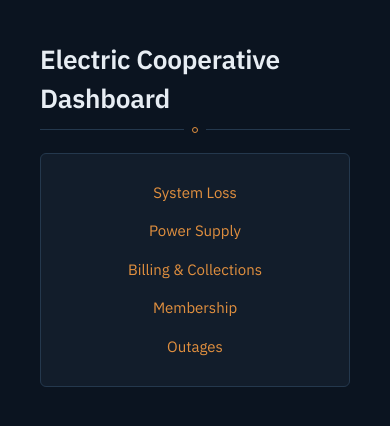
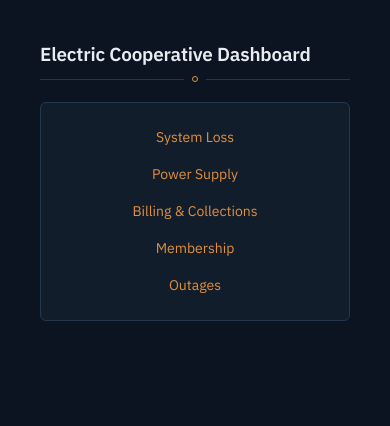
Before and after one commit to fallen0818/dashboard4EC, a Next.js app: page / in a window 390 px wide. Shown: the top 426 px of the page. Built offline with nearby package versions, Linux system fonts and the light colour scheme; no server answers.

Commit message:
Make dashboard responsive for small screens; add favicon

```diff
--- a/src/app/globals.css
+++ b/src/app/globals.css
@@ -309,9 +309,78 @@ a:focus-visible, button:focus-visible, input:focus-visible {
   outline-offset: 2px;
 }
 
-/* Mobile */
+/* ============================================
+   Responsive / small screens
+   ============================================ */
+
+/* Tablet: trim the generous desktop padding */
+@media (max-width: 900px) {
+  .content { padding: 24px 20px; }
+  .stat-row { gap: 24px; }
+}
+
+/* Phone */
 @media (max-width: 720px) {
+  html, body { font-size: 14px; }
+
+  /* Shell stacks; sidebar becomes a sticky horizontal tab bar */
   .app-shell { flex-direction: column; }
-  .sidebar { width: 100%; border-right: none; border-bottom: 1px solid var(--line); }
-  .content { padding: 20px; }
+  .sidebar {
+    width: 100%;
+    border-right: none;
+    border-bottom: 1px solid var(--line);
+    padding: 0;
+    position: sticky;
+    top: 0;
+    z-index: 20;
+  }
+  .sidebar-title {
+    padding: 12px 16px;
+    margin-bottom: 0;
+  }
+  .sidebar nav {
+    display: flex;
+    overflow-x: auto;
+    -webkit-overflow-scrolling: touch;
+    scrollbar-width: none;
+  }
+  .sidebar nav::-webkit-scrollbar { display: none; }
+  .sidebar-link {
+    border-left: none;
+    border-bottom: 2px solid transparent;
+    padding: 12px 14px;
+    white-space: nowrap;
+    flex-shrink: 0;
+  }
+  .sidebar-link.active {
+    border-left-color: transparent;
+    border-bottom-color: var(--copper);
+  }
+
+  .topbar { padding: 10px 16px; }
+  .content { padding: 16px 14px; }
+
+  h1 { font-size: 1.35rem; }
+  h2 { font-size: 1.1rem; }
+
+  /* Cards a touch tighter, left-aligned reads better narrow */
+  .card { padding: 16px 14px; }
+
+  /* Stats wrap without huge gaps */
+  .stat-row { gap: 16px 22px; }
+  .stat-value { font-size: 1.15rem; }
+
+  /* Wide tables scroll sideways instead of cramming every column */
+  .card > table {
+    display: block;
+    overflow-x: auto;
+    -webkit-overflow-scrolling: touch;
+    white-space: nowrap;
+  }
+  th, td { padding: 8px; }
+
+  /* Modal forms hug the screen */
+  .form-field input,
+  .form-field select,
+  .form-field textarea { font-size: 16px; } /* 16px avoids iOS zoom-on-focus */
 }
--- a/src/app/login/page.tsx
+++ b/src/app/login/page.tsx
@@ -35,9 +35,10 @@ export default function LoginPage() {
         display: 'flex',
         alignItems: 'center',
         justifyContent: 'center',
+        padding: 16,
       }}
     >
-      <div className="card" style={{ width: 340 }}>
+      <div className="card" style={{ width: '100%', maxWidth: 340 }}>
         <div className="sld-divider"><span className="sld-node" /></div>
         <h1>Sign in</h1>
         <p style={{ color: 'var(--text-muted)', fontSize: '0.85rem', marginTop: 0 }}>
--- a/src/components/dashboard/membership/MembershipDashboard.tsx
+++ b/src/components/dashboard/membership/MembershipDashboard.tsx
@@ -31,7 +31,7 @@ export default function MembershipDashboard({ branchId }: Props) {
 
   return (
     <div>
-      <div style={{ display: 'flex', justifyContent: 'space-between', alignItems: 'center' }}>
+      <div style={{ display: 'flex', justifyContent: 'space-between', alignItems: 'center', gap: 12, flexWrap: 'wrap' }}>
         <h1 style={{ margin: 0 }}>Membership</h1>
         <button onClick={() => setFormOpen(true)}>+ Add Record</button>
       </div>
--- a/src/components/dashboard/outages/OutagesDashboard.tsx
+++ b/src/components/dashboard/outages/OutagesDashboard.tsx
@@ -28,7 +28,7 @@ export default function OutagesDashboard({ branchId }: Props) {
 
   return (
     <div>
-      <div style={{ display: 'flex', justifyContent: 'space-between', alignItems: 'center' }}>
+      <div style={{ display: 'flex', justifyContent: 'space-between', alignItems: 'center', gap: 12, flexWrap: 'wrap' }}>
         <h1 style={{ margin: 0 }}>Outages / Service Interruptions</h1>
         <button onClick={() => setFormOpen(true)}>+ Log Outage</button>
       </div>
--- a/src/components/dashboard/power-supply/PowerSupplyDashboard.tsx
+++ b/src/components/dashboard/power-supply/PowerSupplyDashboard.tsx
@@ -31,7 +31,7 @@ export default function PowerSupplyDashboard({ branchId }: Props) {
 
   return (
     <div>
-      <div style={{ display: 'flex', justifyContent: 'space-between', alignItems: 'center' }}>
+      <div style={{ display: 'flex', justifyContent: 'space-between', alignItems: 'center', gap: 12, flexWrap: 'wrap' }}>
         <h1 style={{ margin: 0 }}>Power Supply &amp; WESM Pricing</h1>
         <button onClick={() => setFormOpen(true)}>+ Add Record</button>
       </div>
--- a/src/components/dashboard/system-loss/SystemLossDashboard.tsx
+++ b/src/components/dashboard/system-loss/SystemLossDashboard.tsx
@@ -27,7 +27,7 @@ export default function SystemLossDashboard({ branchId }: Props) {
 
   return (
     <div>
-      <div style={{ display: 'flex', justifyContent: 'space-between', alignItems: 'center' }}>
+      <div style={{ display: 'flex', justifyContent: 'space-between', alignItems: 'center', gap: 12, flexWrap: 'wrap' }}>
         <h1 style={{ margin: 0 }}>System Loss</h1>
         <button onClick={() => setFormOpen(true)}>+ Add Record</button>
       </div>
```
